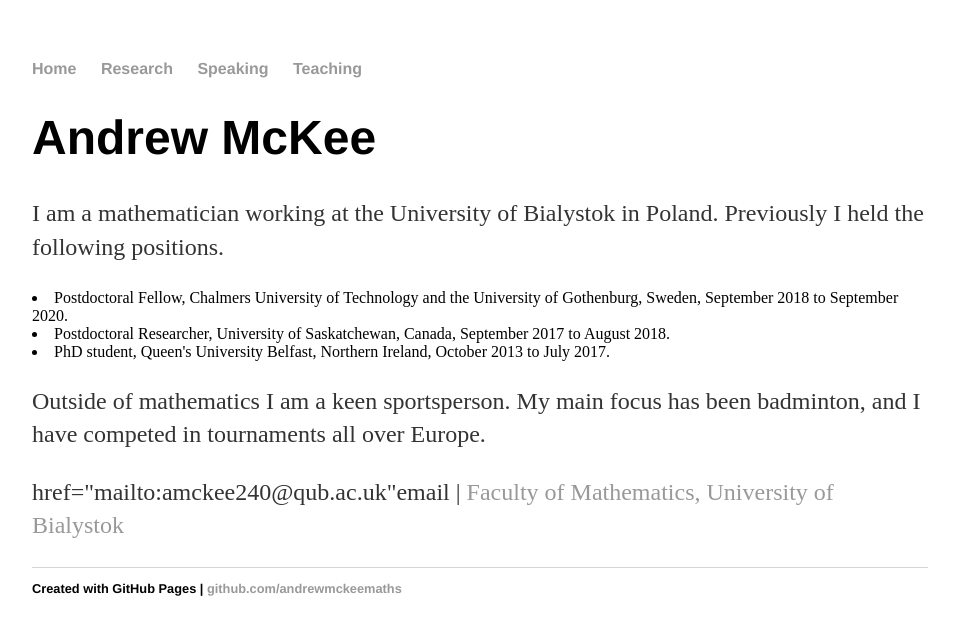
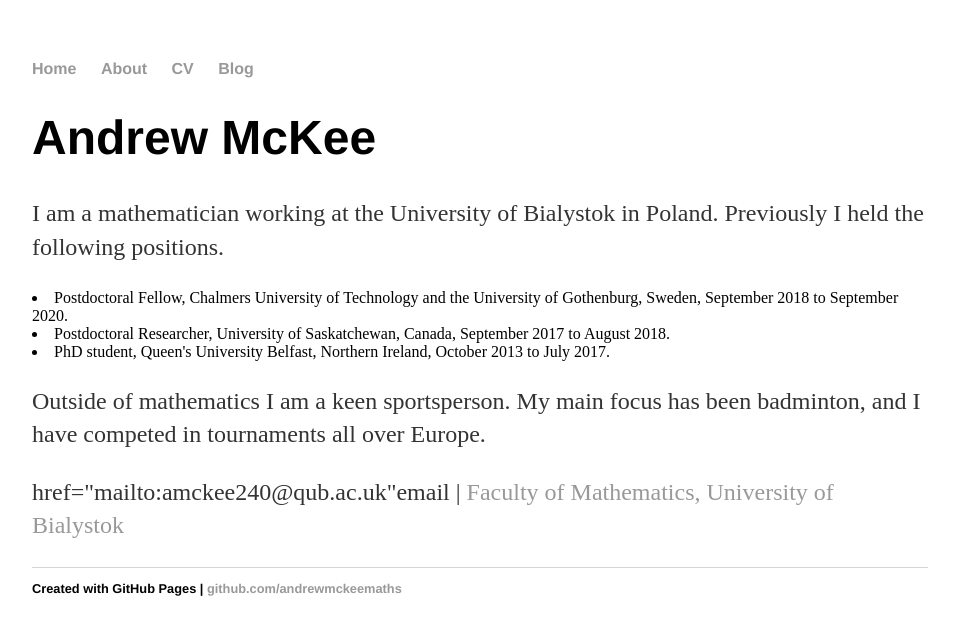
Before and after one commit to andrewmckeemaths/andrewmckeemaths.github.io, a Jekyll site: the page built from index.html, in a window 1280 px wide. Shown: the top 635 px of the page, without its empty margins (160-1119 px from the left). Built offline with Jekyll 4.4.1, drawn with Linux system fonts in a browser that asks for light colours.

Commit message:
Update index.html

```diff
--- a/index.html
+++ b/index.html
@@ -1,20 +1,7 @@
-<!DOCTYPE html>
-<html>
-	<head>
-		<title>Andrew McKee</title>
-		<!-- link to main stylesheet -->
-		<link rel="stylesheet" type="text/css" href="/css/main.css">
-	</head>
-	<body>
-		<nav>
-    		<ul>
-        		<li><a href="/">Home</a></li>
-	        	<li><a href="/research">Research</a></li>
-        		<li><a href="/speaking">Speaking</a></li>
-        		<li><a href="/teaching">Teaching</a></li>
-    		</ul>
-		</nav>
-		<div class="container">
+---
+layout: default
+title: Andrew McKee
+---
     		<div class="blurb">
         		<h1>Andrew McKee</h1>
 			<p>I am a mathematician working at the University of Bialystok in Poland. Previously I held the following positions.</p>
@@ -26,12 +13,3 @@
 
 			<p>href="mailto:amckee240@qub.ac.uk"email | <a>Faculty of Mathematics, University of Bialystok</a></p>
     		</div><!-- /.blurb -->
-		</div><!-- /.container -->
-		<footer>
-    			<ul>
-        			Created with GitHub Pages |
-        			<li><a href="https://github.com/andrewmckeemaths">github.com/andrewmckeemaths</a></li>
-			</ul>
-		</footer>
-	</body>
-</html>
```
